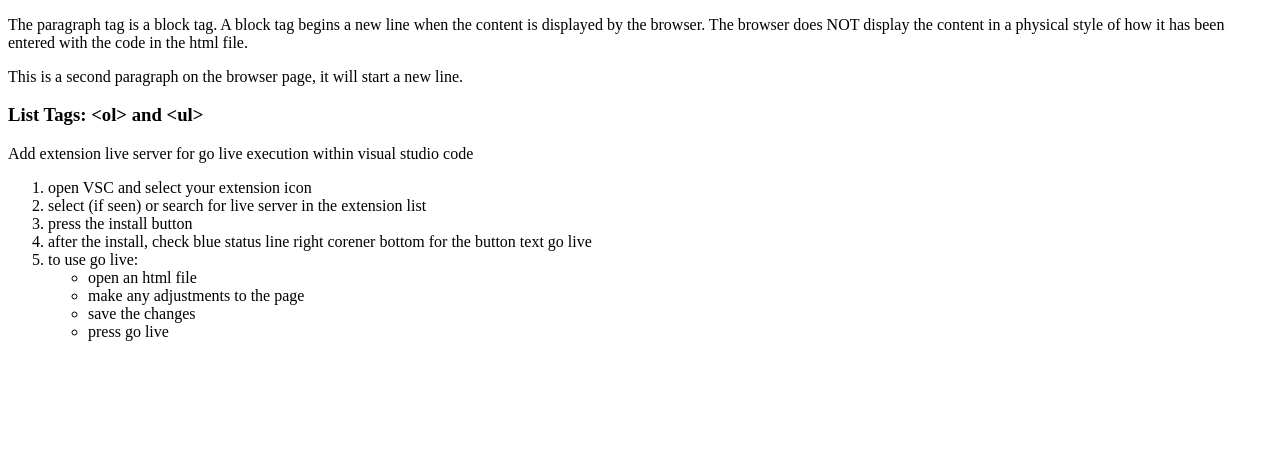
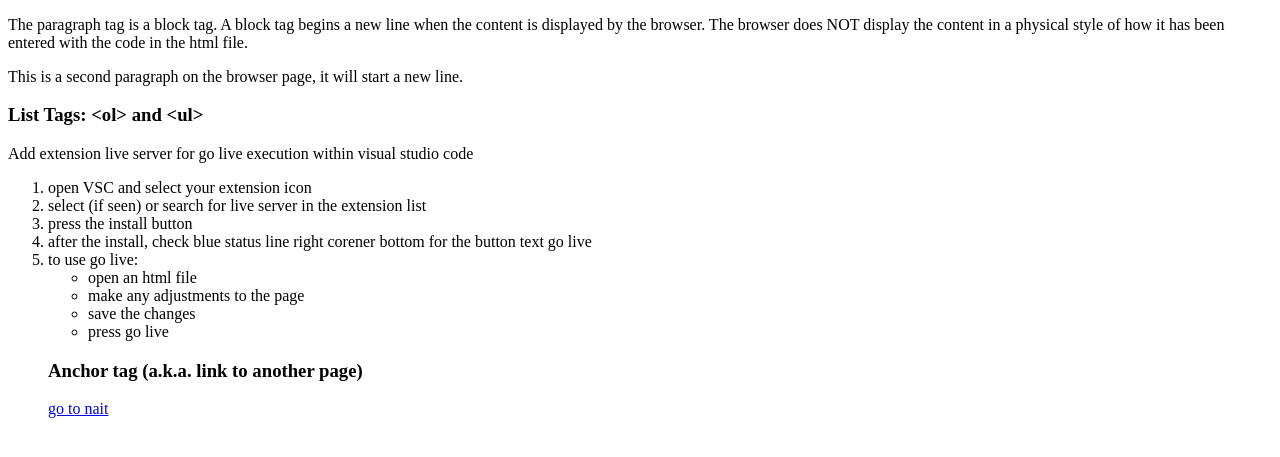
Before and after one commit to comp-1017/1017-sep-2022-a03-workbook-Zombienorman0, a plain HTML site: page html-basic-tags/index.html in a window 1280 px wide. Shown: the part 105-562 px from the top of the page. Drawn offline with Linux system fonts and the light colour scheme.

Commit message:
anchor tag demo

```diff
--- a/html-basic-tags/index.html
+++ b/html-basic-tags/index.html
@@ -86,8 +86,24 @@
                 </ul>
             </li>
 
+            <h3> Anchor tag (a.k.a. link to another page)</h3>
+            <!--
+                this is an anchor tag and is often incorrectly referred to as a link tag
+                one should not us the phrase link tag because there is
+                    actually a <link> tag used in the <head> area
+                the anchor tag can take the person to:
+                        - a different website
+                        - a different web page within the same website
+                        - a different location on the same web page
 
+                parameters
+                href: points to the desired location
+                target: optional
+                        default is the same browser display page
+                _blank will open the destination ina new browser tab ( page )
 
+            -->
+            <a href="https://www.nait.ca" target=" _blank"> go to nait </a>
         </ol>
     </body>
 </html>
```
